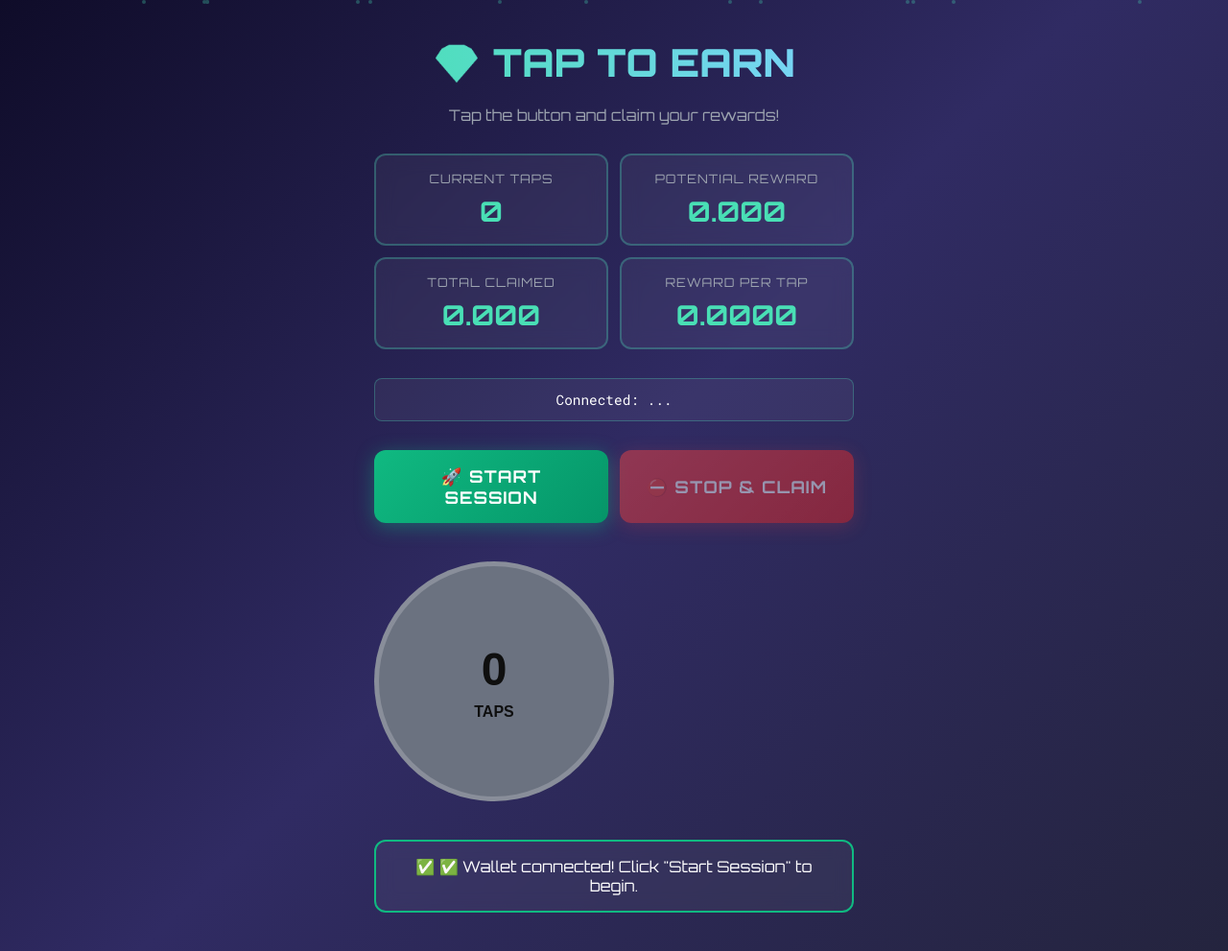
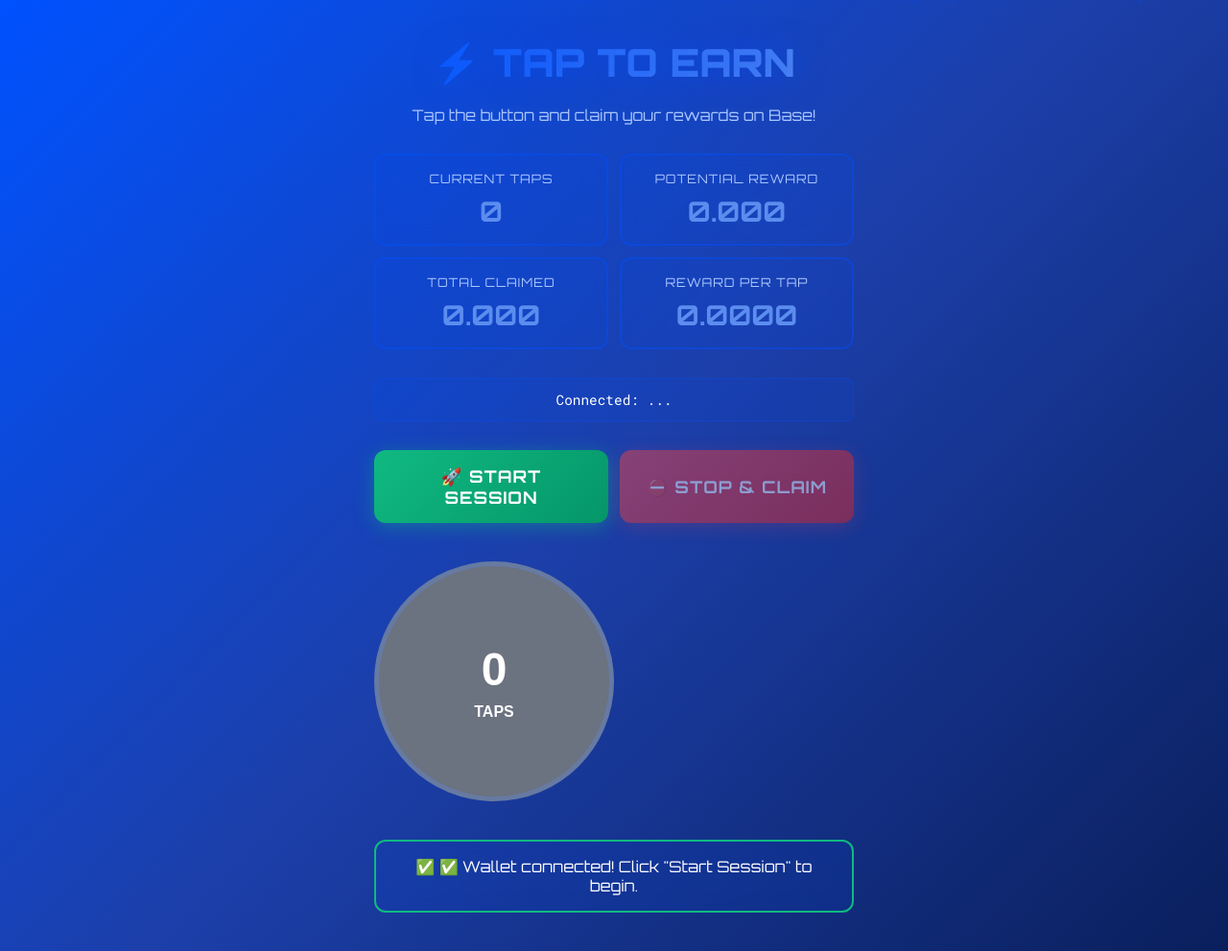
Before and after one commit to PavanKumarKR42/TapToEarn, a website built with Vite: page index.html in a window 1280 px wide. Shown: the whole page at 96% size. Built offline with nearby package versions, Linux system fonts and the light colour scheme; what @reown/appkit, @reown/appkit-adapter-wagmi, @wagmi/core would draw is missing.

Commit message:
added preview and replaced with base

```diff
--- a/index.html
+++ b/index.html
@@ -3,10 +3,26 @@
 <head>
   <meta charset="UTF-8" />
   <meta name="viewport" content="width=device-width, initial-scale=1.0" />
-  <title>Tap to Earn - Celo</title>
-  <meta name="description" content="Tap to earn tokens on Celo blockchain!" />
+  <title>Tap to Earn - Base</title>
+  <meta name="description" content="Tap to earn tokens on Base blockchain!" />
 
-  <link rel="icon" type="image/png" href="https://assets-global.website-files.com/64b589417d470659a8508e6e/65f97cc1c34a2608c704259b_celo.png">
+  <link rel="icon" type="image/png" href="https://avatars.githubusercontent.com/u/108554348?s=280&v=4">
+
+  <!-- Farcaster Mini App Metadata -->
+  <meta name="fc:miniapp" content='{
+    "version":"1",
+    "imageUrl":"https://your-app-url.vercel.app/image.png",
+    "button":{
+      "title":"Tap To Earn",
+      "action":{
+        "type":"launch_miniapp",
+        "name":"Tap",
+        "url":"https://your-app-url.vercel.app",
+        "splashImageUrl":"https://your-app-url.vercel.app/splash.png",
+        "splashBackgroundColor":"#0052FF"
+      }
+    }
+  }' />
 
   <!-- Google Fonts -->
   <link rel="preconnect" href="https://fonts.googleapis.com">
@@ -21,7 +37,7 @@
     }
 
     body {
-      background: linear-gradient(135deg, #0f0c29, #302b63, #24243e);
+      background: linear-gradient(135deg, #0052FF, #1c3faa, #0a1f5c);
       color: white;
       font-family: 'Orbitron', sans-serif;
       display: flex;
@@ -41,15 +57,16 @@
     h1 {
       font-size: 2.5rem;
       margin: 20px 0;
-      background: linear-gradient(90deg, #49dfb5, #7dd3fc);
+      background: linear-gradient(90deg, #0052FF, #5B8DEF);
       -webkit-background-clip: text;
       -webkit-text-fill-color: transparent;
       background-clip: text;
       font-weight: 900;
+      text-shadow: 0 0 30px rgba(0, 82, 255, 0.5);
     }
 
     .subtitle {
-      color: #9ca3af;
+      color: #a8c5ff;
       font-size: 1rem;
       margin-bottom: 30px;
     }
@@ -63,8 +80,8 @@
     }
 
     .stat-card {
-      background: rgba(255, 255, 255, 0.05);
-      border: 2px solid rgba(73, 223, 181, 0.3);
+      background: rgba(0, 82, 255, 0.1);
+      border: 2px solid rgba(0, 82, 255, 0.4);
       border-radius: 12px;
       padding: 16px;
       backdrop-filter: blur(10px);
@@ -72,7 +89,7 @@
 
     .stat-label {
       font-size: 0.8rem;
-      color: #9ca3af;
+      color: #a8c5ff;
       margin-bottom: 8px;
       text-transform: uppercase;
       letter-spacing: 1px;
@@ -81,7 +98,7 @@
     .stat-value {
       font-size: 1.8rem;
       font-weight: bold;
-      color: #49dfb5;
+      color: #5B8DEF;
     }
 
     /* Tap Button */
@@ -94,14 +111,14 @@
       width: 250px;
       height: 250px;
       border-radius: 50%;
-      background: linear-gradient(135deg, #49dfb5, #10b981);
-      border: 5px solid rgba(255, 255, 255, 0.2);
+      background: linear-gradient(135deg, #0052FF, #1c3faa);
+      border: 5px solid rgba(91, 141, 239, 0.3);
       cursor: pointer;
       font-size: 2rem;
       font-weight: bold;
-      color: #0f0f0f;
+      color: white;
       transition: all 0.1s;
-      box-shadow: 0 0 40px rgba(73, 223, 181, 0.5);
+      box-shadow: 0 0 40px rgba(0, 82, 255, 0.6);
       display: flex;
       flex-direction: column;
       align-items: center;
@@ -113,7 +130,7 @@
 
     .tap-button:active {
       transform: scale(0.95);
-      box-shadow: 0 0 60px rgba(73, 223, 181, 0.8);
+      box-shadow: 0 0 60px rgba(0, 82, 255, 0.9);
     }
 
     .tap-button.disabled {
@@ -140,7 +157,7 @@
     .ripple {
       position: absolute;
       border-radius: 50%;
-      background: rgba(255, 255, 255, 0.6);
+      background: rgba(91, 141, 239, 0.6);
       pointer-events: none;
       animation: ripple-animation 0.6s ease-out;
     }
@@ -224,21 +241,21 @@
     }
 
     .connect-button {
-      background: linear-gradient(135deg, #8b5cf6, #6366f1);
+      background: linear-gradient(135deg, #0052FF, #1c3faa);
       color: white;
-      box-shadow: 0 4px 20px rgba(139, 92, 246, 0.4);
+      box-shadow: 0 4px 20px rgba(0, 82, 255, 0.4);
       width: 100%;
     }
 
     .connect-button:hover {
       transform: translateY(-2px);
-      box-shadow: 0 6px 30px rgba(139, 92, 246, 0.6);
+      box-shadow: 0 6px 30px rgba(0, 82, 255, 0.6);
     }
 
     /* Status Box */
     .status-box {
-      background: rgba(255, 255, 255, 0.05);
-      border: 2px solid rgba(73, 223, 181, 0.3);
+      background: rgba(0, 82, 255, 0.1);
+      border: 2px solid rgba(0, 82, 255, 0.3);
       border-radius: 12px;
       padding: 16px;
       margin: 20px 0;
@@ -249,14 +266,14 @@
       justify-content: center;
     }
 
-    .status-info { border-color: #3b82f6; }
+    .status-info { border-color: #0052FF; }
     .status-success { border-color: #10b981; }
     .status-error { border-color: #ef4444; }
     .status-warning { border-color: #f59e0b; }
 
     /* Wallet Address */
     .wallet-address {
-      background: rgba(255, 255, 255, 0.05);
+      background: rgba(0, 82, 255, 0.1);
       padding: 12px 20px;
       border-radius: 8px;
       font-family: 'Roboto Mono', monospace;
@@ -264,11 +281,11 @@
       margin: 20px 0;
       cursor: pointer;
       transition: all 0.3s;
-      border: 1px solid rgba(73, 223, 181, 0.3);
+      border: 1px solid rgba(0, 82, 255, 0.3);
     }
 
     .wallet-address:hover {
-      background: rgba(255, 255, 255, 0.1);
+      background: rgba(0, 82, 255, 0.2);
       transform: translateY(-2px);
     }
 
@@ -283,7 +300,7 @@
     /* Loading Spinner */
     .spinner {
       border: 3px solid rgba(255, 255, 255, 0.3);
-      border-top: 3px solid #49dfb5;
+      border-top: 3px solid #0052FF;
       border-radius: 50%;
       width: 24px;
       height: 24px;
@@ -334,14 +351,14 @@
       width: 100%;
       height: 100%;
       z-index: -1;
-      opacity: 0.3;
+      opacity: 0.2;
     }
 
     .particle {
       position: absolute;
       width: 4px;
       height: 4px;
-      background: #49dfb5;
+      background: #0052FF;
       border-radius: 50%;
       animation: float 20s infinite;
     }
@@ -361,8 +378,8 @@
   <div class="particles" id="particles"></div>
 
   <div class="container">
-    <h1>💎 TAP TO EARN</h1>
-    <p class="subtitle">Tap the button and claim your rewards!</p>
+    <h1>⚡ TAP TO EARN</h1>
+    <p class="subtitle">Tap the button and claim your rewards on Base!</p>
 
     <!-- Stats Grid -->
     <div class="stats-grid">
```
